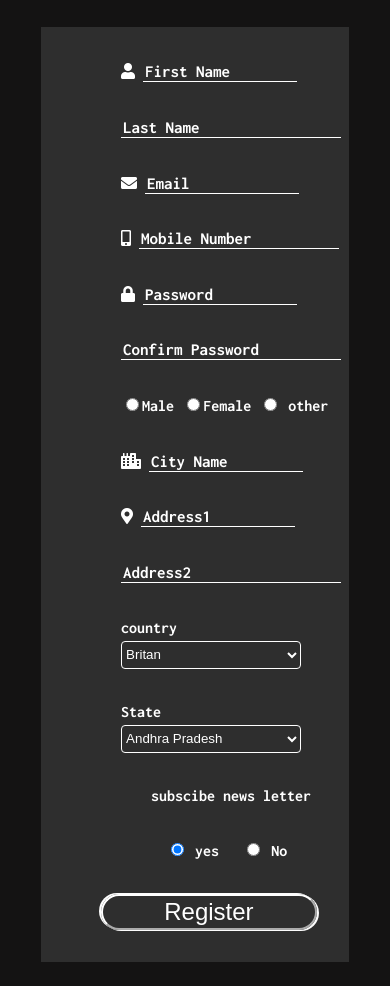
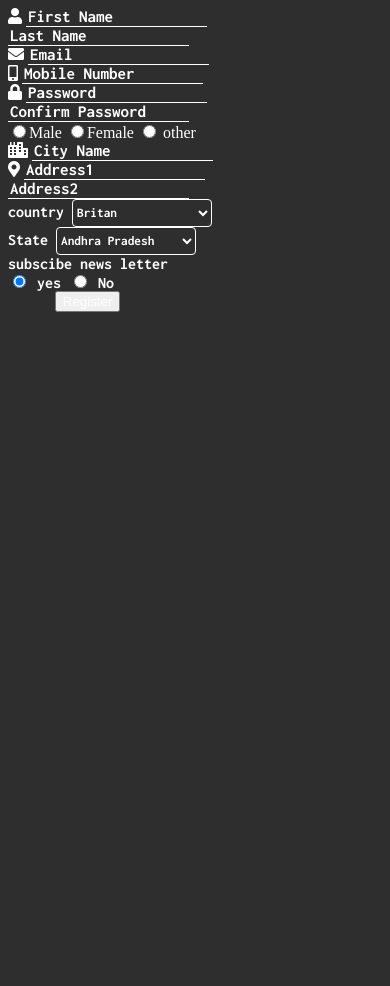
Before and after one commit to swathi-mindfire/HTML-Form-With-Grid1, a plain HTML site: page registration.html in a window 390 px wide. After the commit the page ends 844 px from the top, so only its background shows below. Drawn offline with Linux system fonts and the light colour scheme.

Commit message:
Form layout changed with flex

```diff
--- a/css/style.css
+++ b/css/style.css
@@ -1,104 +1,71 @@
 @import url('https://fonts.googleapis.com/css2?family=Inconsolata:wght@700&display=swap');
 
-@media(max-width:500px){
-    .container{
-        margin-top:1% !important;
-        padding-left:-1% !important;
-        width:90%  !important;
+@media(max-width:1250px)and (min-width:850px){
+    .form-container{
+        width:900px !important;
+        margin-left: 10vw !important;
     }
-    .container form{
-        row-gap: 30px !important;
-        column-gap:10px !important;
-        padding-left:0% !important;
-        grid-template-columns: 1fr !important;
+     .form-container *{
+        padding-left:20px !important;
+    }
 
+}
+@media(max-width:800px){
+    body{
+        background-color:  #2e2e2e !important;
 
     }
-    form >*{
-
-        padding-left:4em;
+    .form-container{
+       flex-direction: column !important;
+       width:450px !important;
+       margin-left: 2vw !important;
+       margin-right: 0vw;
 
     }
+    .submit{
 
-    input{
-        width:70% !important;
+        margin-left:9vw;
+    }
 
-    }
-    .radio{
-        width:auto !important;
-    }
-    .btn{
-        width:98% !important;
-    }
-    .sub-news{
-        margin-left:20px;
-
-    }
-    .subscribe{
-        margin-left: 30px !important;
-    }
-    .lname{
-        width:220px !important;
-    }
-    .phone{
-        width:200px !important;
-
-    }
-    .pass{
-        width:220px !important;
-
-    }
-    .paddr{
-        width:220px !important;
-
-    }
-	.submit{
-		position:relative;
-		left:-20px!important;
-	}
+}
 
 
 
-}
+
 *{
     box-sizing: border-box;
-}
-body{
-    background:#141313;
     color:white;
-    padding: 1em;
-    line-height: 1.6em;
-    font-family:"Inconsolata",monospace;
 }
 
-.container{
-    max-width: 700px;
-    margin-left: auto;
-    margin-right: auto;
-    padding: 1em;
-    /*box-shadow: 0 0 20px gray;*/
-    background: #2e2e2e;
-    margin-top: 7%;
+body{
+    background-color: #141313;
+}
+h1{
+    text-align: center;
+}
 
+.form-container{
+    background-color:  #2e2e2e;
+    max-width:650px;
+    padding:50px;
+    display:flex;
+    flex-wrap:wrap;
+    align-items:center;
+    justify-items: center;
+    align-content: space-around;
+    justify-content: space-around;
+    margin-left:25vw;
+    margin-top:5vh;
+    margin-right:20vw;
+    padding-top:10vh;
+    padding-bottom: 0vh;
+}
+.form-container *{
+    margin-bottom: 20px;
 
 }
-.container > *{
-    padding:1em;
-    padding-left: 3em;
-}
 .fas{
-    color:white;
-
-}
-.container form{
-    display:grid;
-    grid-template-columns: 1fr 1fr;
-    row-gap: 30px;
-    column-gap:20px ;
-
-}
-.container form div{
-    margin: 0;
+    color:white
 }
 input[type="text"],input[type="password"],input[type="email"]{
     border:none;
@@ -108,15 +75,12 @@ input[type="text"],input[type="password"],input[type="email"]{
     background: none;
 }
 input[type="tel"]{
-
     border: none;
     color: white;
     border-bottom: 1.5px solid white;
     background: none;
     outline: none;
-
 }
-
 ::placeholder{
     color:white;
     opacity:1;
@@ -125,8 +89,6 @@ input[type="tel"]{
     font-family:"Inconsolata",monospace;
     line-height: 1.6em;
 }
-
-
 input:focus::placeholder {
     color: transparent;
   }
@@ -134,36 +96,26 @@ input:active{
     background:transparent;
 
 }
-.phone{
-width:67%;
-}
-.city-name{
-    width:65.5%;
-}
-.lname{
-    width:74.5%;
-}
-.pass{
-    width:73.5%;
-}
-.paddr{
-    width:76.5%;
-}
 select{
     background: none;
     outline: none;
     color:white;
     border-radius: 4px;
-    width: 180px;
+    width: 140px;
     height:28px;
     border-color: white;
 }
-
 option{
     background:#2e2e2e;
 
 }
-.btn{
+.country,.state,.subscribe,.submit,.sub-news-text{
+    font-family:"Inconsolata",monospace;
+}
+#sub-text{
+    margin-left:-10px;
+}
+#btn{
     cursor: pointer;
     font-size:1.5em;
     background: none;
@@ -177,13 +129,13 @@ option{
     box-shadow: 2px 1px 0 0 rgba(255, 255, 255, 0.986), -2px -1px 0 0 rgba(255,255,255,0.986);
 
 }
-.submit{
-	position:relative;
-	left:49%;
-}
-.btn:hover,btn:focus{
+#btn:hover{
     background-color:#3a589e;
     box-shadow: none;
     border-color: none;
 
 }
+.submit{
+    flex-basis: 100%;
+    margin-left:12vw;
+}
```
Also changed, not shown: js/form-validation.js (added).
